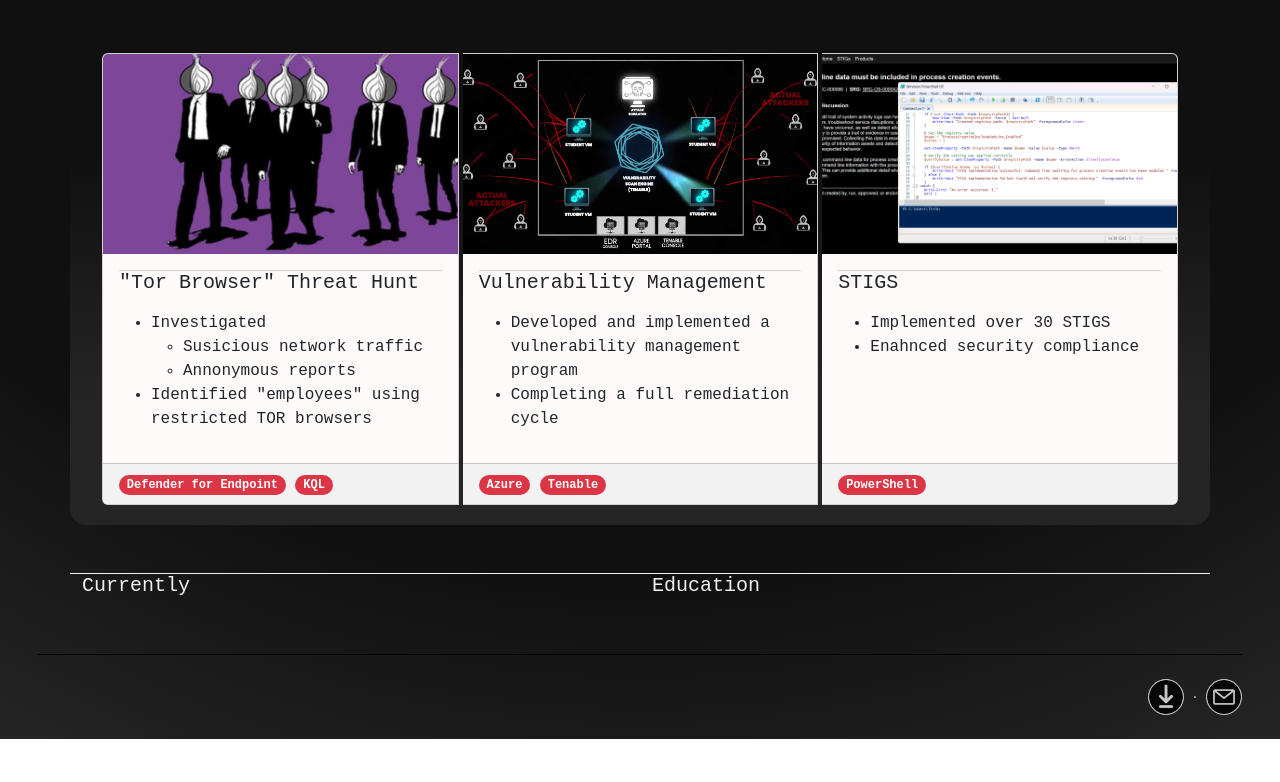
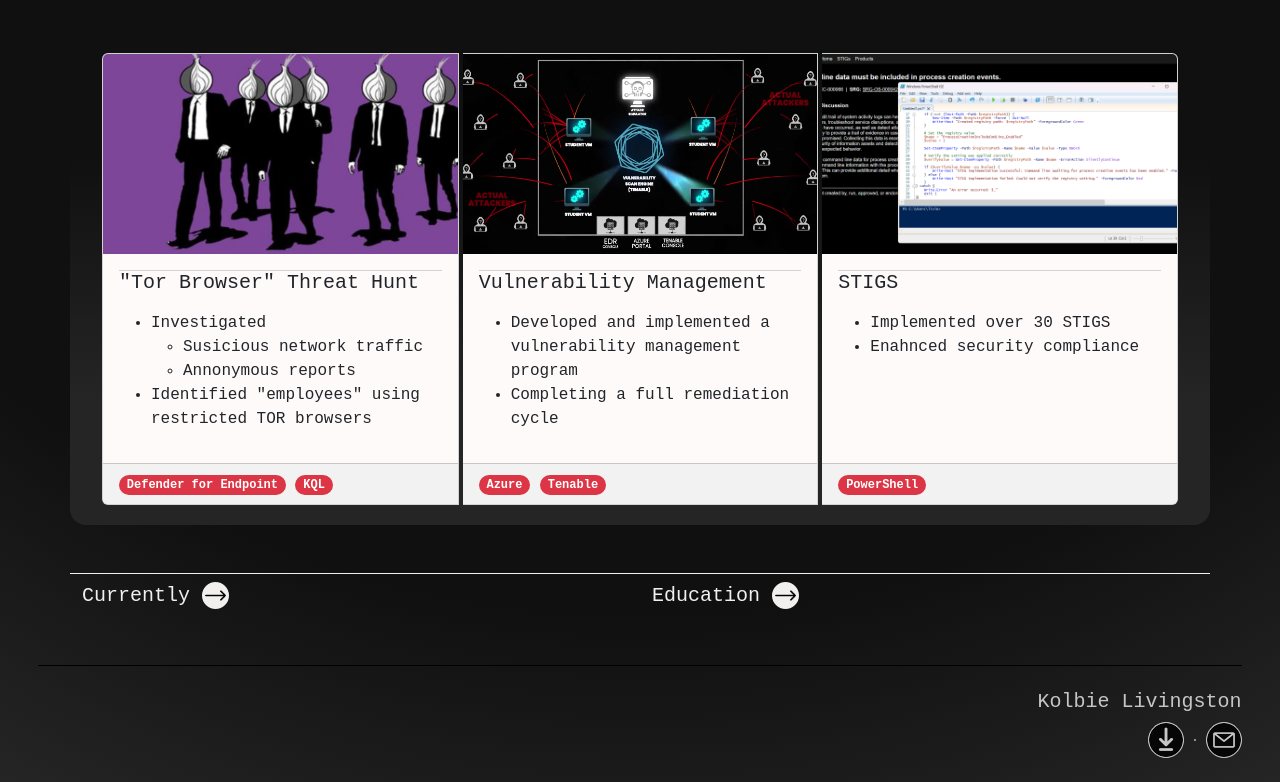
Before and after one commit to livingstonkolbie/KL-Portfolio-3, a plain HTML site: page index.html in a window 1280 px wide. Shown: the part 1565-2347 px from the top of the page. Before the commit the page ends 2304 px from the top, so only its background shows below. Drawn offline with Linux system fonts and the light colour scheme; a web font is replaced by a local one.

Commit message:
footer rough draft

```diff
--- a/css/style.css
+++ b/css/style.css
@@ -237,6 +237,18 @@ header ul {
     border-top: 1px solid #F2F0EF;
 }
 
+.more img {
+    width: 5%;
+    background-color: #F2F0EF;
+    border-radius: 50%;
+    border: 3px solid #F2F0EF;
+    transition: transform ease 300ms;
+}
+
+h5:hover {
+    transform: translate(10px, 0px);
+}
+
 /* Footer */
 
 .footerNav {
@@ -244,6 +256,10 @@ header ul {
     margin: 0 3%;
 }
 
+.footerNav h5 {
+    color: #F2F0EF;
+    opacity: 0.8;
+}
 
 footer img {
     width: 3%;
--- a/index.html
+++ b/index.html
@@ -207,20 +207,28 @@
          <section class="container more my-5">
           <div class="row">
             <div class="col-6">
-              <h5>Currently</h5>
+              <h5 class="mt-2">
+                Currently
+                <img src="./images/arrow-icon.png" alt="">
+              </h5>
             </div>
             <div class="col-6">
-              <h5>Education</h5>
+              <h5 class="mt-2">
+                Education
+                <img src="./images/arrow-icon.png" alt="">
+              </h5>
             </div>
           </div>
          </section>
 
     </main>
 
+    <!-- Start Footer -->
     <section class="footerNav">
       <footer class="text-end text-light my-3 my-xl-4">
         <div class="row">
           <div class="col">
+            <h5>Kolbie Livingston</h5>
             <img src="./images/download-icon.png" alt="">
             <img src="./images/github-icon.png" alt="">
             <img src="./images/email-icon.png" alt="">
```
Also changed, not shown: images/arrow-icon.png (added).
